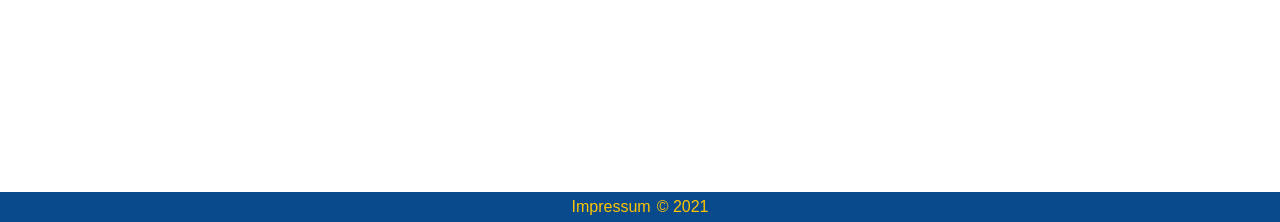
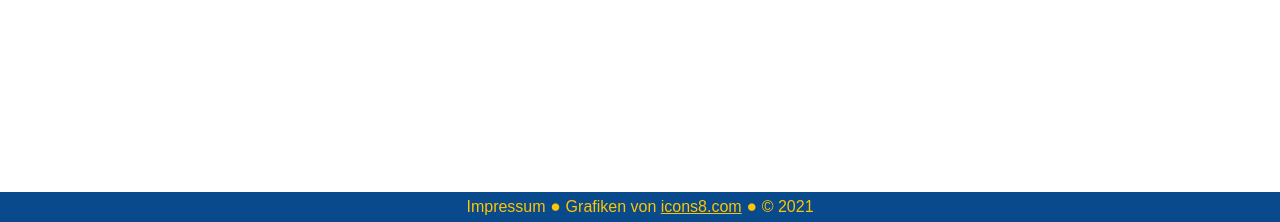
Before and after one commit to xZise/smartsoft, a PHP site: page / in a window 1280 px wide. Shown: the part 578-800 px from the top of the page. Run offline with PHP 8.4, Linux system fonts and the light colour scheme.

Commit message:
Add link to site supplying the icons.

```diff
--- a/index.php
+++ b/index.php
@@ -76,5 +76,5 @@
     </head>
 <body>
     <?php echo($display->createPage($validPage, $validRights)); ?>
-    <footer><div>Impressum</div><div>© 2021</div></footer>
+    <footer><div>Impressum</div><div>Grafiken von <a href="https://icons8.com">icons8.com</a></div><div>© 2021</div></footer>
 </body>
--- a/style.css
+++ b/style.css
@@ -47,7 +47,7 @@ header span {
     white-space: nowrap;
 }
 
-header a {
+header a, footer a {
     color: var(--accent-color);
 }
 
@@ -58,8 +58,12 @@ footer {
 	justify-content: center;
 	color: var(--accent-color);
 	padding: calc(var(--menu-padding)/2);
-    gap: calc(var(--menu-padding)/2);
     flex-wrap: wrap;
+}
+
+footer > div:not(:last-child)::after {
+	content: '⏺';
+	margin: 0 calc(var(--menu-padding) / 2);
 }
 
 /* Login page formatting */
@@ -67,7 +71,6 @@ footer {
 div.login {
     padding-left: 1em;
     padding-right: 1em;
-    flex-grow: 1;
 }
 
 /* Center in the middle */
```
